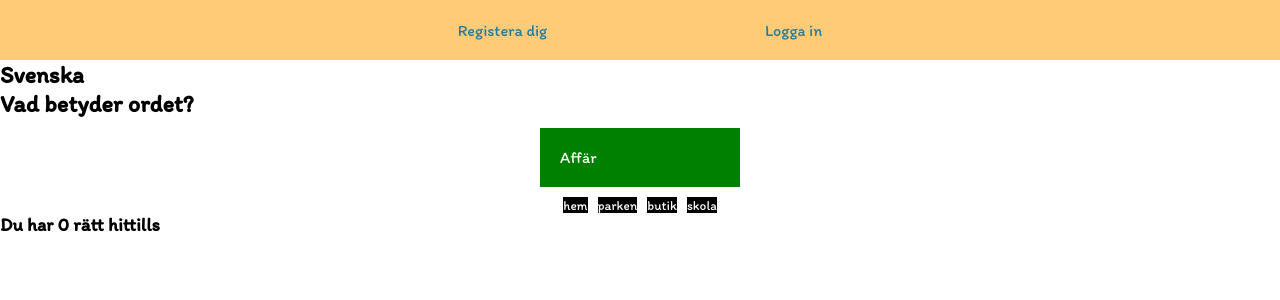
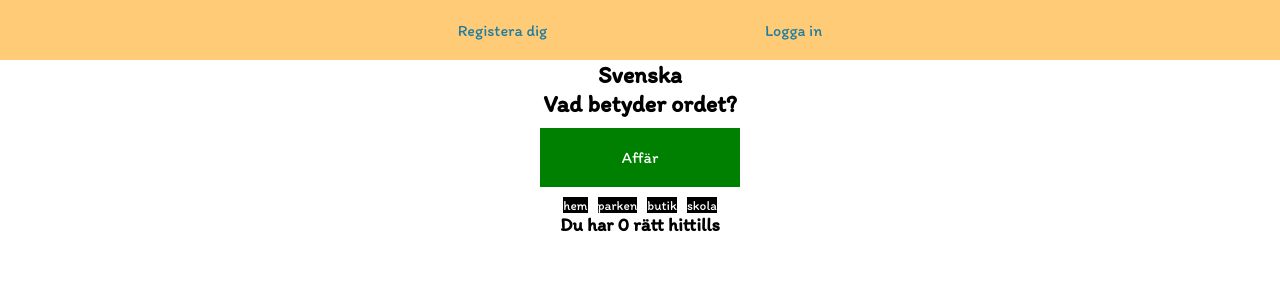
Before and after one commit to Technigo/final-boiler-plate-monorepo, a React (Vite) app in the folder frontend/: page /play/svenska in a window 1280 px wide. Shown: the top 300 px of the page. Built offline with nearby package versions, Linux system fonts and the light colour scheme; no server answers.

Commit message:
Added div

```diff
--- a/frontend/src/components/Games/Swedish.jsx
+++ b/frontend/src/components/Games/Swedish.jsx
@@ -3,12 +3,22 @@ import { SwedishQuestion } from "./SwedishQuestion.jsx";
 
 export const Swedish = () => {
   return (
-    <>
+    <SwedishGame>
       <SwedishTitle>Svenska</SwedishTitle>
       <SwedishQuestion />
-    </>
+    </SwedishGame>
   );
 };
+
+const SwedishGame = styled.div`
+  display: flex;
+  flex-direction: column;
+  justify-content: center;
+  align-items: center;
+  text-align: center;
+  margin: 0 auto;
+`;
+
 const SwedishTitle = styled.h2`
   color: black;
 `;
```
